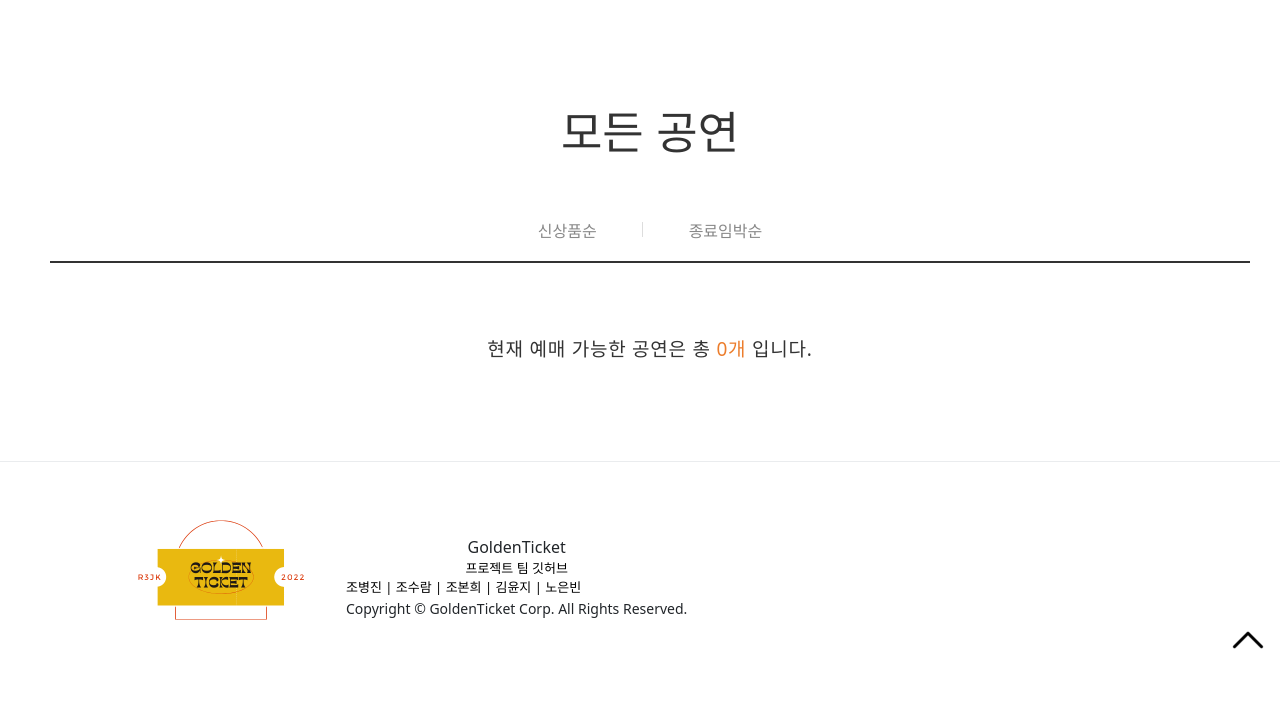
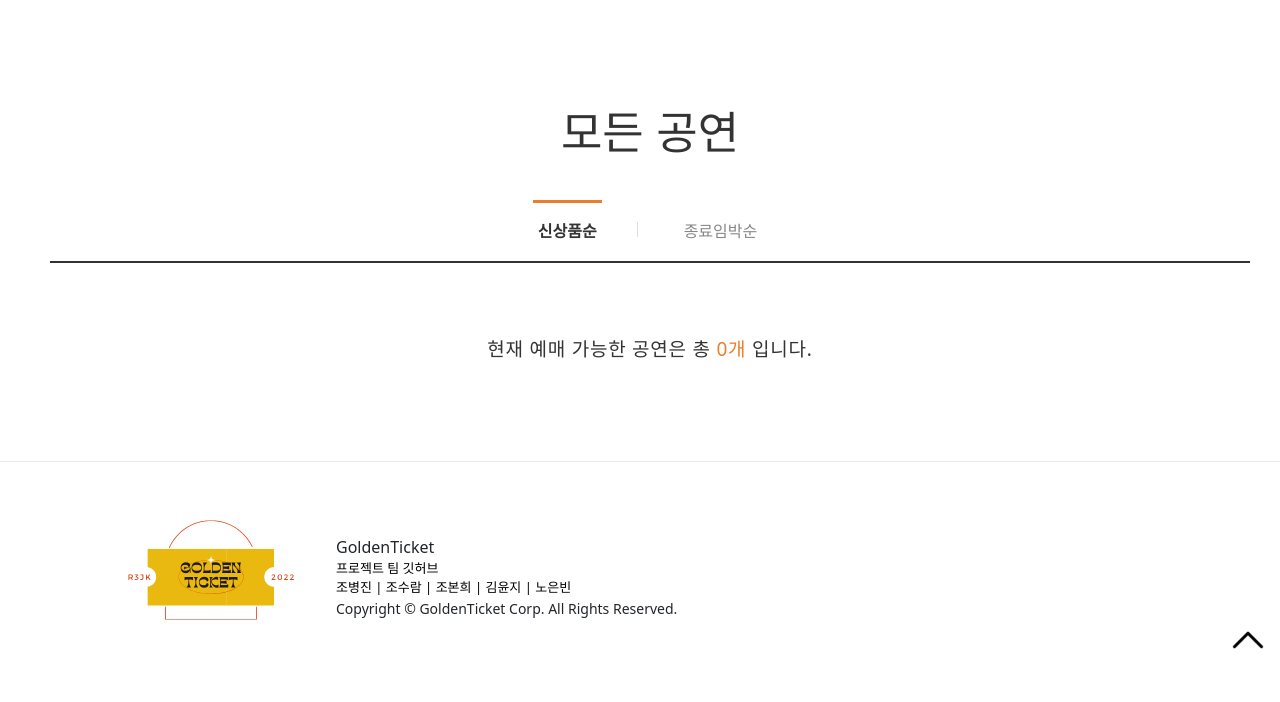
Before and after one commit to YoonDii/GoldenTicket, a Django app: page /articles/ in a window 1280 px wide. Shown: the part 101-803 px from the top of the page. Run offline with Django 3.2, Linux system fonts and the light colour scheme; data that the repository does not hold is empty; some libraries are stand-ins or nearby versions.

Commit message:
feat:무한스크롤 신상품순 종료임박순 완

```diff
--- a/articles/templates/articles/index.html
+++ b/articles/templates/articles/index.html
@@ -8,14 +8,14 @@
   <div><p class="li-sec-tit">
 		<span class="li-sec-tit1">{{ genrename }}</span>
   <div class="li-sec-tag">
-    <span class="li-sec-tag-01"><a style="cursor:pointer;" href="#new" class="tag-btn on">신상품순</a></span>
-    <span class="li-sec-tag-01"><a style="cursor:pointer;" href="#end" class="tag-btn">종료임박순</a></span>
+    <span class="li-sec-tag-01 on" id="tag-new"><a style="cursor:pointer;" href="#new" class="tag-btn">신상품순</a></span>
+    <span class="li-sec-tag-01" id="tag-old"><a style="cursor:pointer;" href="#end" class="tag-btn">종료임박순</a></span>
   </div>
   <p class="li-sec-result">
     현재 예매 가능한 공연은 총 <span>{{ totalnum }}개</span> 입니다.
   </p>
-  <div class="infinite" id="infinite">
-    <div class="ms-list-imgs ms-list-imgs-01 inflist" id="new">
+  <div class="infinite" id="new">
+    <div class="ms-list-imgs ms-list-imgs-01 inflist">
       {% for play in news %}
       <a style="cursor:pointer;" href="{% url 'articles:detail' play.playid %}" onclick="" title="{{play.playname}}">
         <div class="list-bigger-wrap">
@@ -58,8 +58,9 @@
   </div>
 
   {% comment %} 종료임박순 {% endcomment %}
-  {% comment %} <div class="ms-list-imgs" id="end">
-    {% for play in plist %}
+  <div class="infinite infinite-old" id="end">
+    <div class="ms-list-imgs inflist-old">
+      {% for play in olds %}
       <a style="cursor:pointer;" onclick="" href="{% url 'articles:detail' play.playid %}" title="{{play.playname}}">
         <div class="list-bigger-wrap">
           <div class="poster">
@@ -74,9 +75,8 @@
       </a>
       {% endfor %}
     </div>
+  </div>
 </section>
-<input id="pCurPage" type="hidden" value="1" />
-<input id="pPageSize" type="hidden" value="20" /> {% endcomment %}
 
 
 
@@ -84,11 +84,10 @@
 
 
 {% block js %}
-  {% comment %} <script src="https://cdn.jsdelivr.net/npm/axios/dist/axios.min.js"></script>
-  <script src="{% static 'js/list.js' %}"></script>  {% endcomment %}
-  {% comment %} <script>
+  {% comment %} <script src="{% static 'js/list.js' %}"></script> {% endcomment %}
+  <script>
     const tagList = document.querySelectorAll(".li-sec-tag-01");
-    const playList = document.querySelectorAll(".ms-list-imgs");
+    const playList = document.querySelectorAll(".infinite");
     let activeList = ''; // 활성화된 리스트를 담을 변수
 
     for (let i = 0; i < tagList.length; i++) {
@@ -103,7 +102,7 @@
         document.querySelector(activeList).style.display = 'block';
       });
     }
-  </script> {% endcomment %}
+  </script>
   <script src="https://unpkg.com/axios/dist/axios.min.js"></script>
   <script src="{% static 'js/infinite.js' %}"></script>
 {% endblock js %}
--- a/articles/views.py
+++ b/articles/views.py
@@ -100,9 +100,18 @@
         except EmptyPage:
             news = playlistpage.page(playlistpage.num_pages)
 
+        plistpage = Paginator(plist, 40)
+        try:
+            olds = plistpage.page(page1)
+        except PageNotAnInteger:
+            olds = plistpage.page(1)
+        except EmptyPage:
+            olds = plistpage.page(plistpage.num_pages)
+
         context = {
             "genrename": genre,
             "news": news,
+            "olds": olds,
             "totalnum": totalnum,
             "totalpagenum": totalpagenum,
         }
--- a/static/css/style.css
+++ b/static/css/style.css
@@ -199,7 +199,7 @@
 .li-sec-result{width:1200px; margin:0 auto; height:182px; line-height:173px; font-size:19px; color:#333; text-align:center; letter-spacing:0.04em;}
 .li-sec-result span{color:#ec7d2c;}
 
-.ms-list-imgs{width:1300px;  margin:0 auto; font-size:0; text-align:center; display: none;}
+.ms-list-imgs{width:1300px;  margin:0 auto; font-size:0; text-align:center; display: block;}
 .ms-list-imgs-01{display: block;}
 
 .ms-list-imgs a{display:inline-block; width:216px; height:410px; margin:0 15px; vertical-align:top;}
```
Also changed, not shown: static/js/infinite.js (+34 -3 lines). Lines whose indentation alone changed are shown as unchanged.
